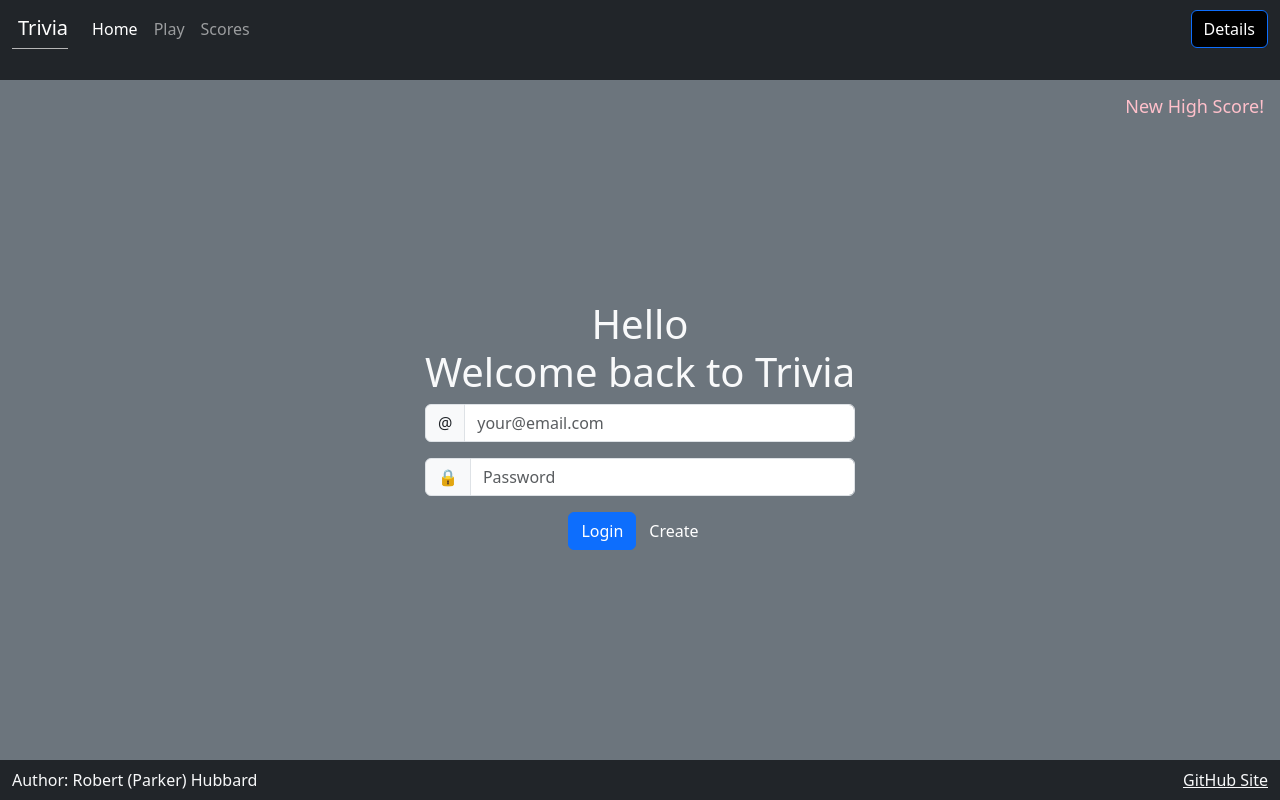
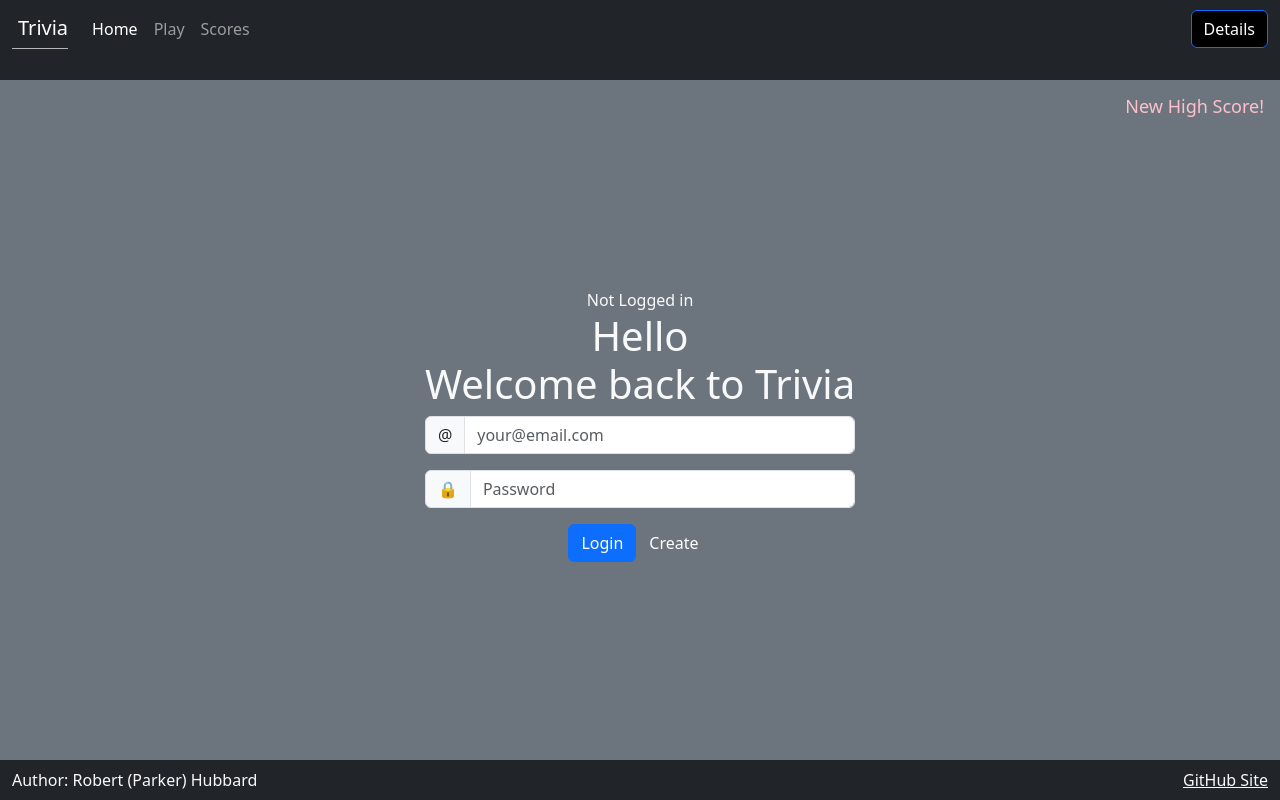
Before and after one commit to rhubba4863/startup, a React (Vite) app: page /login in a window 1280 px wide. Built offline with nearby package versions, Linux system fonts and the light colour scheme.

Commit message:
Setup 1st Login sub-page

```diff
--- a/src/app.jsx
+++ b/src/app.jsx
@@ -14,8 +14,16 @@ import { BrowserRouter, NavLink, Route, Routes } from 'react-router-dom';
 import { Login } from './login/login';
 import { Play } from './play/play';
 import { Scores } from './scores/scores';
+import { UserIdentification } from './login/userIdentification';
+
 
 export default function App() {
+  //RPH - Set initial variables, start at "Not Logged In" version
+  const [userName, setUserName] = React.useState(localStorage.getItem('userName') || '');
+  const currentVerification = userName ? UserIdentification.Verified :  UserIdentification.Unverified;
+  const [verifiedState, setVerificationState] = React.useState(currentVerification);
+
+
   // async function vs function
   function firstTry(){
     console.log("first print");
@@ -24,6 +32,8 @@ export default function App() {
     // saveScore(95);
     // saveScore(76);
     // saveScore(20);
+    //RPH - Clear the local storage
+    //localStorage.clear('scores');
   }
 
   firstTry();
@@ -142,9 +152,23 @@ export default function App() {
           </div>
         </header>
 
-        {/* <main>App components go here</main> */}
+        {/* App components go here*/}
         <Routes>
-          <Route path='/login' element={<Login />} exact />
+          {/* <Route path='/login' element={<Login />} exact /> */}
+          <Route
+            path='/login'
+            element={
+              <Login
+                userName={userName}
+                verifiedState={verifiedState}
+                onVerifyChange={(userName, verifiedState) => {
+                  setVerificationState(verifiedState);
+                  setUserName(userName);
+                }}
+              />
+            }
+            exact
+          />
           <Route path='/play' element={<Play />} />
           <Route path='/scores' element={<Scores />} />
           <Route path='*' element={<NotFound />} />
--- a/src/login/login.jsx
+++ b/src/login/login.jsx
@@ -2,14 +2,35 @@ import React from 'react';
 // Figure CSS format later
 // import './app.css';
 
+import { UserIdentification } from './userIdentification';
+import { Verified } from './verified';
+import { NonVerified } from './nonverified';
 
-export function Login() {
+
+export function Login({ userName, verifiedState, onVerifyChange }) {
   return (
     <main className="container-fluid bg-secondary text-center">
       {/* <!-- Note - Some links Hidden till user logs in --> */}
       <h2 className="new-high-score">New High Score!</h2>
 
       <div>
+        {/* Decide which Login page to show  */}
+
+        {verifiedState === UserIdentification.Verified && (
+          <Verified userName={userName} onLogout={() =>
+            onVerifyChange(userName, UserIdentification.Unverified)} />
+        )}
+
+        {verifiedState === UserIdentification.Unverified && (
+          <NonVerified
+            userName={userName}
+            onLogin={(loginUserName) => {
+              onVerifyChange(loginUserName, UserIdentification.Verified);
+            }}
+          />
+        )}
+
+
         <h1>Hello <br></br>Welcome back to Trivia</h1>
         <form method="get" action="play.html">
           <div className="input-group mb-3">
--- a/src/login/nonverified.jsx
+++ b/src/login/nonverified.jsx
@@ -1,16 +1,27 @@
 import React from 'react';
 import { useNavigate } from 'react-router-dom';
+import Button from 'react-bootstrap/Button';
+import { MessageDialog } from './messageDialog';
 
-import Button from 'react-bootstrap/Button';
+
+// import Button from 'react-bootstrap/Button';
 //import './nonverified.css';
 
 //RPH - Not yet logged in
-export function Nonverified(props) {
+export function NonVerified(props) {
 
-  function login() {
+  async function loginUser() {
+    localStorage.setItem('userName', userName);
+    props.onLogin(userName);
   }
 
+  async function createUser() {
+    localStorage.setItem('userName', userName);
+    props.onLogin(userName);
+  }
+
+
   return(
-    <div></div>
+    <div>Not Logged in</div>
   );
 }
--- a/src/login/userIdentification.js
+++ b/src/login/userIdentification.js
@@ -2,6 +2,8 @@
 
 export class UserIdentification {
   //RPH - The 3 types of login "page types"
+  /*Types overall: unknown user, logged in, not logged in
+  */
   static Unknown = new UserIdentification('unknown');
   static Unverified = new UserIdentification('unverified');
   static Verified = new UserIdentification('verified');
--- a/src/login/verified.jsx
+++ b/src/login/verified.jsx
@@ -1,7 +1,7 @@
 import React from 'react';
 import { useNavigate } from 'react-router-dom';
 
-import Button from 'react-bootstrap/Button';
+// import Button from 'react-bootstrap/Button';
 //import './verified.css';
 
 //RPH - Not yet logged in
@@ -19,13 +19,15 @@ export function Verified(input) {
   */
   return(
     <div>
-      <div className='playerName'>{input.userName}</div>
+      <div>Logged in</div>
+
+      {/* <div className='playerName'>{input.userName}</div>
       <Button variant='primary' onClick={() => navigation('/play')}>
         Play
       </Button>
       <Button variant='secondary' onClick={() => logout()}>
         Logout
-      </Button>
+      </Button> */}
     </div>
   );
 }
--- a/src/scores/scores.jsx
+++ b/src/scores/scores.jsx
@@ -72,6 +72,7 @@ export function Scores() {
 }
 
 export function sortScores(){
+  //https://stackoverflow.com/questions/43572436/sort-an-array-of-objects-in-react-and-render-them
   //Storage of scores
   let scores = [];
   //Get the scores and split their individual pieces
```
